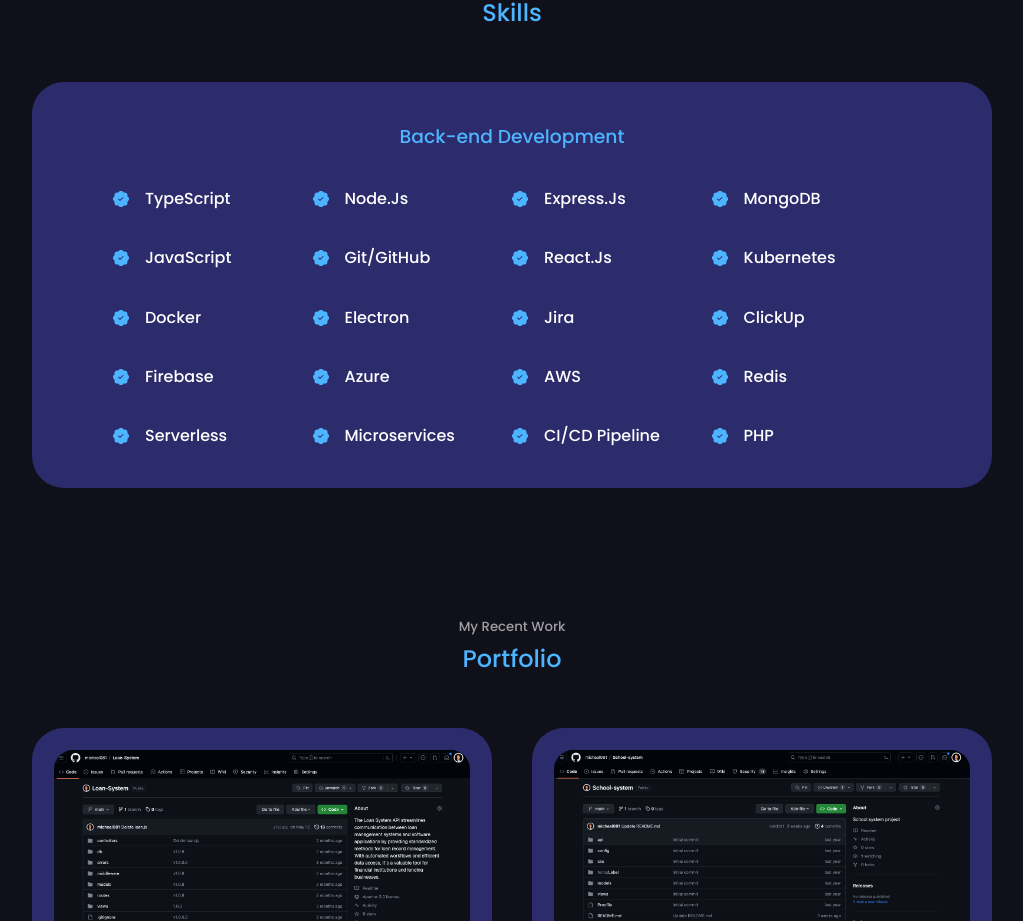
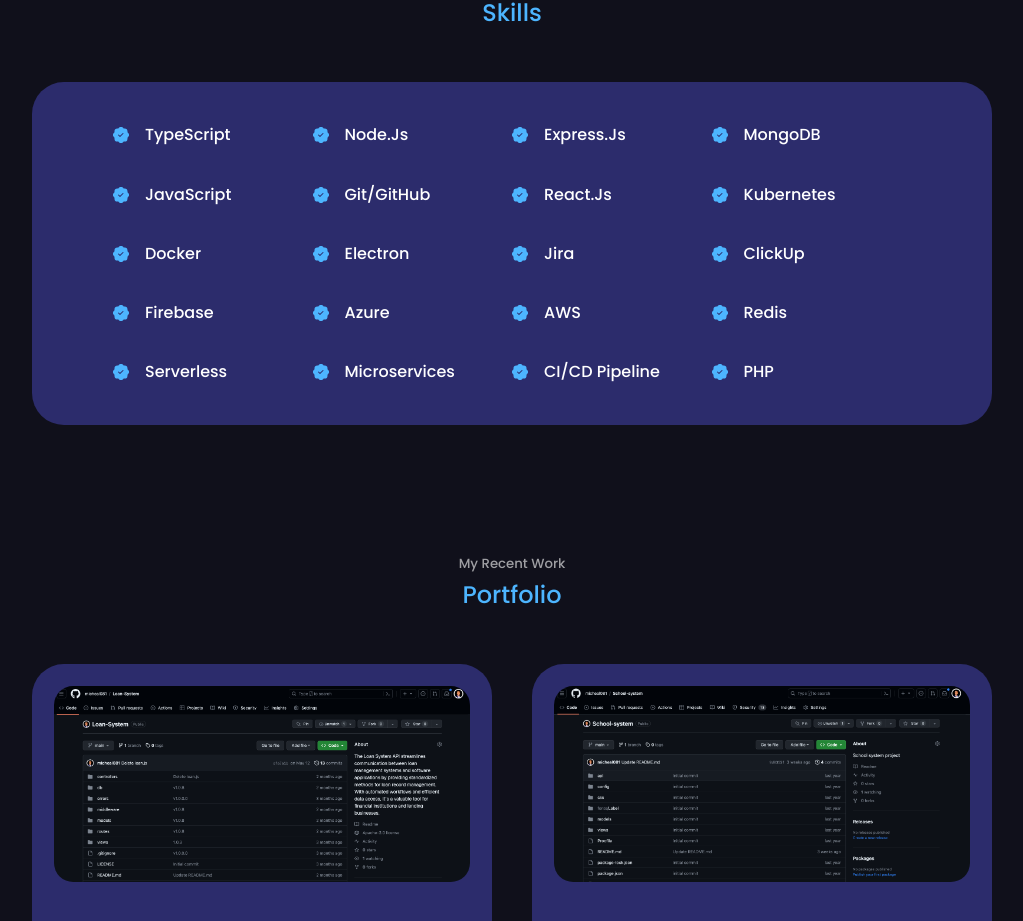
Before and after one commit to micheal081/michealdev, a React (Create React App) app: page / in a window 1280 px wide. Shown: the part 1259-2180 px from the top of the page, without its empty margins (128-1151 px from the left). Built offline with nearby package versions, Linux system fonts and the light colour scheme.

Commit message:
removed experience title

```diff
--- a/src/components/experience/Experience.jsx
+++ b/src/components/experience/Experience.jsx
@@ -42,7 +42,7 @@
           </div>
         </div> */}
         <div className="experience__backend">
-          <h3>Back-end Development</h3>
+          {/* <h3>Back-end Development</h3> */}
           <div className="experience__content">
           <article className="experience__details">
               <BsFillPatchCheckFill className="experience__details-icon" />
```
